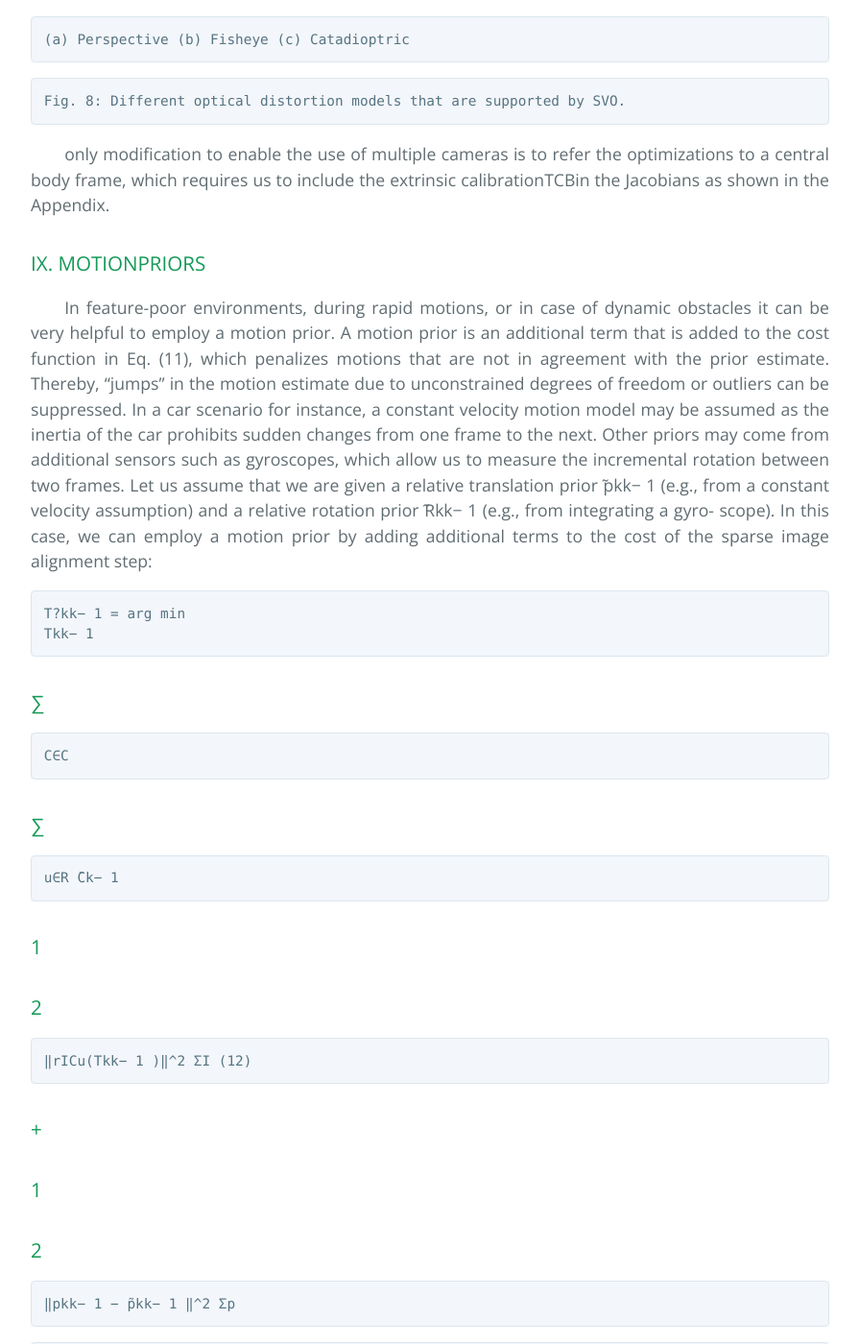
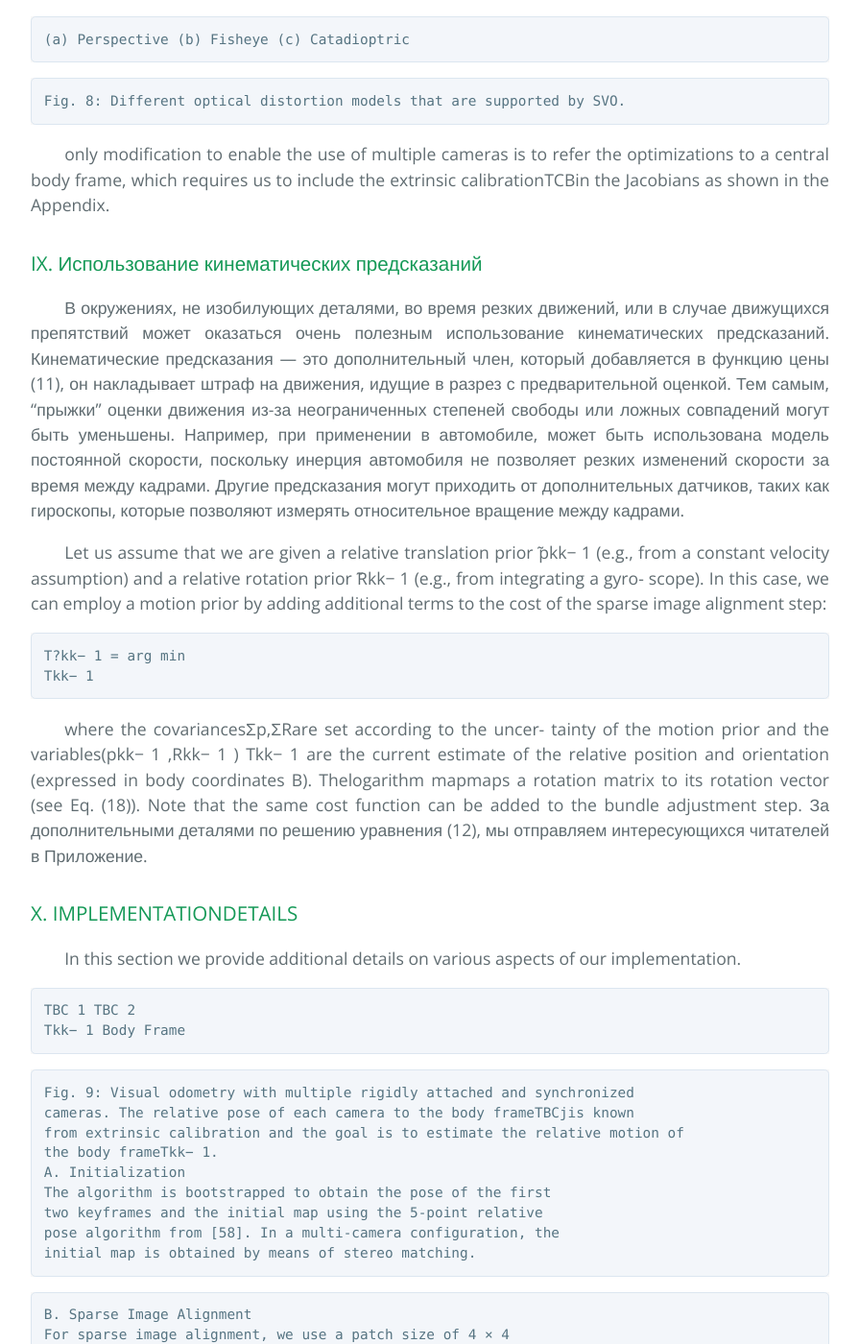
Before and after one commit to i-v-s/slam, a Jekyll site: the page built from svo2.md, in a window 1280 px wide and 1400 px high, scrolled down 20698 px. Shown: the whole window at 96% size, without its empty margins (192-1087 px from the left). Built offline with Jekyll 4.4.1, drawn with Linux system fonts in a browser that asks for light colours; our own code applies the rules of GitHub Pages for plain Markdown files; formulas are drawn with MathJax 3; some of the changed text lies outside the part shown.

Commit message:
Обновлено svo2.md

````diff
--- a/svo2.md
+++ b/svo2.md
@@ -908,20 +908,21 @@ refer the optimizations to a central body frame, which requires
 us to include the extrinsic calibrationTCBin the Jacobians as
 shown in the Appendix.
 
-### IX. MOTIONPRIORS
-
-In feature-poor environments, during rapid motions, or in
-case of dynamic obstacles it can be very helpful to employ
-a motion prior. A motion prior is an additional term that is
-added to the cost function in Eq. (11), which penalizes motions
-that are not in agreement with the prior estimate. Thereby,
-“jumps” in the motion estimate due to unconstrained degrees
-of freedom or outliers can be suppressed. In a car scenario for
-instance, a constant velocity motion model may be assumed
-as the inertia of the car prohibits sudden changes from one
-frame to the next. Other priors may come from additional
-sensors such as gyroscopes, which allow us to measure the
-incremental rotation between two frames.
+### IX. Использование кинематических предсказаний
+
+В окружениях, не изобилующих деталями, во время резких движений, или в случае
+движущихся препятствий может оказаться очень полезным использование
+кинематических предсказаний. Кинематические предсказания &mdash; это дополнительный член,
+который добавляется в функцию цены (11), он накладывает штраф на
+движения, идущие в разрез с предварительной оценкой. Тем самым,
+“прыжки” оценки движения из-за неограниченных степеней свободы
+или ложных совпадений могут быть уменьшены. Например, при применении в автомобиле,
+может быть использована модель постоянной скорости,
+поскольку инерция автомобиля не позволяет резких изменений скорости
+за время между кадрами. Другие предсказания могут приходить от дополнительных
+датчиков, таких как гироскопы, которые позволяют измерять
+относительное вращение между кадрами.
+
 Let us assume that we are given a relative translation
 prior ̃pkk− 1 (e.g., from a constant velocity assumption) and
 a relative rotation prior ̃Rkk− 1 (e.g., from integrating a gyro-
@@ -932,55 +933,15 @@ additional terms to the cost of the sparse image alignment step:
 T?kk− 1 = arg min
 Tkk− 1
 ```
-### ∑
-
-```
-C∈C
-```
-### ∑
-
-```
-u∈R ̄Ck− 1
-```
-### 1
-
-### 2
-
-```
-‖rICu(Tkk− 1 )‖^2 ΣI (12)
-```
-### +
-
-### 1
-
-### 2
-
-```
-‖pkk− 1 − ̃pkk− 1 ‖^2 Σp
-```
-```
-+
-```
-### 1
-
-### 2
-
-```
-‖log( ̃RTkk− 1 Rkk− 1 )∨‖^2 ΣR,
-```
+
 where the covariancesΣp,ΣRare set according to the uncer-
 tainty of the motion prior and the variables(pkk− 1 ,Rkk− 1 )
-
-### .
-
-### =
-
 Tkk− 1 are the current estimate of the relative position and
 orientation (expressed in body coordinates B). Thelogarithm
 mapmaps a rotation matrix to its rotation vector (see Eq. (18)).
 Note that the same cost function can be added to the bundle
-adjustment step. For further details on solving Eq. (12), we
-refer the interested reader to the Appendix.
+adjustment step. За дополнительными деталями по решению уравнения (12),
+мы отправляем интересующихся читателей в Приложение.
 
 ### X. IMPLEMENTATIONDETAILS
 
````
